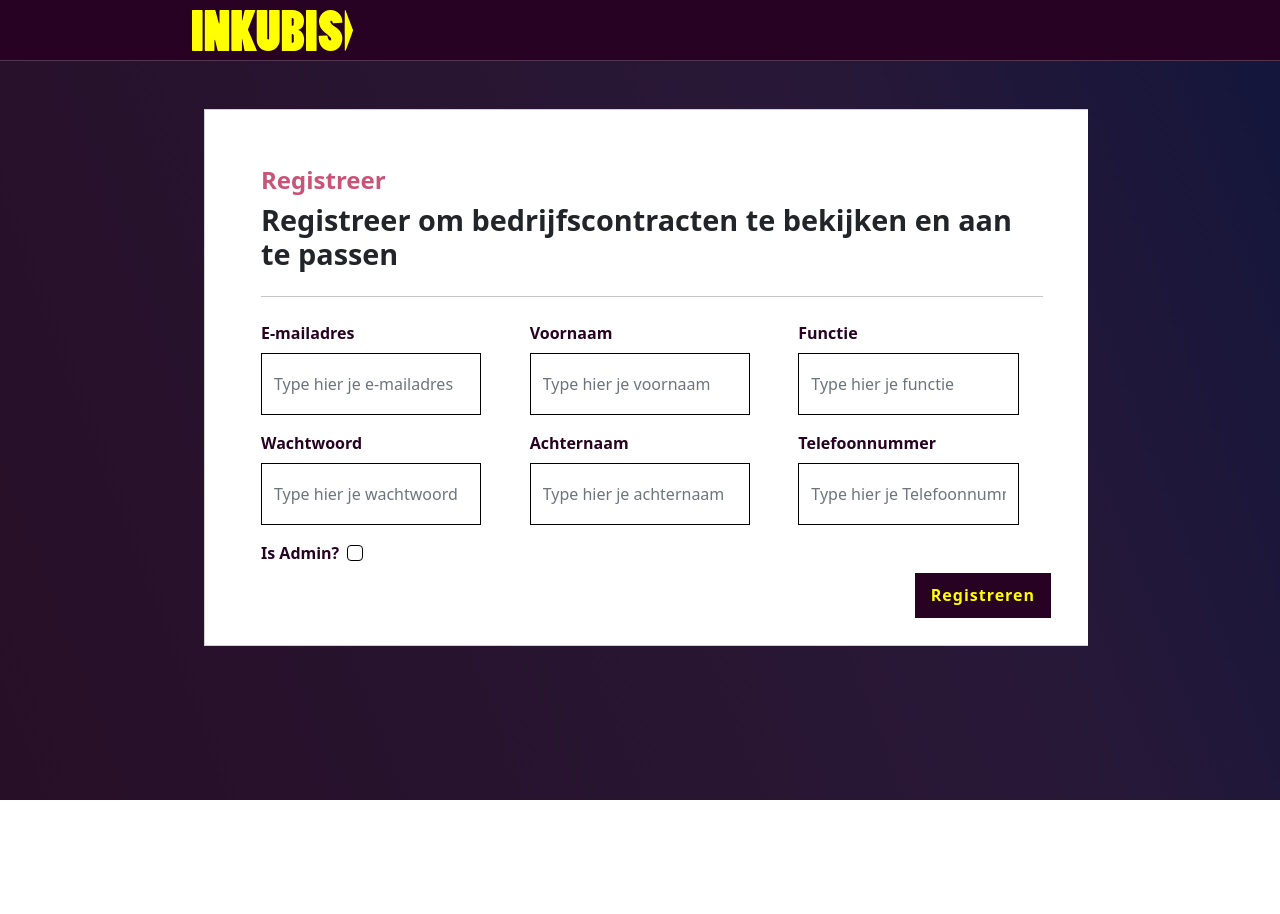
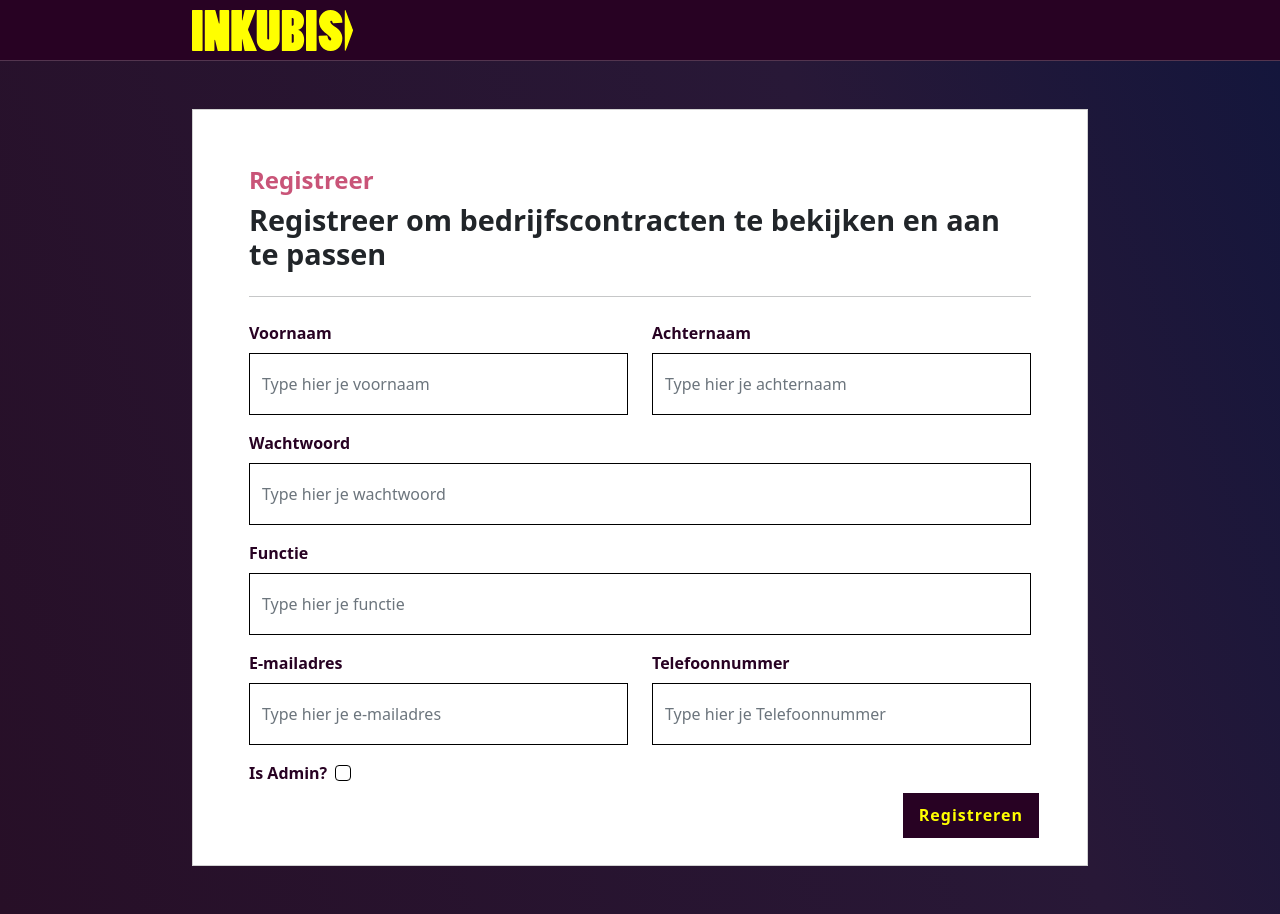
Before and after one commit to kevinvgils/Inkubis-app-frontend, an Angular app: page /register in a window 1280 px wide. Before the commit the page ends 800 px from the top, so only its background shows below. Built offline with nearby package versions, Linux system fonts and the light colour scheme.

Commit message:
Fix layout etc

```diff
--- a/src/app/components/auth/register/register.component.css
+++ b/src/app/components/auth/register/register.component.css
@@ -18,7 +18,6 @@ hr {
 }
 
 .card {
-  max-height: 40rem;
   display: flex;
   min-width: 70vw;
 }
@@ -30,14 +29,7 @@ input {
 }
 
 .form-control {
-  width: 90%;
   font-size: 1rem;
-}
-
-.abs:hover {
-  transition: 0.5s;
-  background-color: #c95478;
-  transform: scale(1.02);
 }
 
 .abs {
--- a/src/app/components/auth/register/register.component.html
+++ b/src/app/components/auth/register/register.component.html
@@ -1,8 +1,7 @@
 <div class="d-flex overflow-hidden">
     <div class="container my-5">
-        <!-- <div class="row justify-content-center"> -->
         <div class="row">
-            <div class="col-md-9">
+            <div class="col-md-9 p-0">
                 <div class="card rounded-0">
                     <div class="card-body m-2 p-5">
                         <h6 class="login-preTitle">Registreer</h6>
@@ -13,7 +12,63 @@
                         <form #registerForm="ngForm" name="form" (ngSubmit)="onSubmit()" novalidate
                             class="mb-3 mt-md-4">
                             <div class="row">
-                                <div class="col-4">
+                                <div class="col-6">
+                                    <div class="mb-3">
+                                        <label for="firstName" class="form-label">Voornaam</label>
+                                        <input type="text" class="form-control" id="firstName" name="firstName"
+                                            placeholder="Type hier je voornaam" [(ngModel)]="formData.firstName"
+                                            #firstName="ngModel" minlength="3" required [ngClass]="{
+                                            'is-invalid': firstName.invalid && firstName.touched
+                                        }" />
+                                        <div *ngIf="firstName.invalid && firstName.touched" class="invalid-feedback">
+                                            <div *ngIf="firstName.errors!['required']">
+                                                Voornaam is verplicht
+                                            </div>
+                                            <div *ngIf="firstName.errors!['minlength']">
+                                                Voornaam moet minimaal 3 karakters hebben.
+                                            </div>
+                                        </div>
+                                    </div>
+                                </div>
+                                <div class="col">
+                                    <div class="mb-3">
+                                        <label for="lastName" class="form-label">Achternaam</label>
+                                        <input type="lastName" class="form-control" id="lastName" name="lastName"
+                                            placeholder="Type hier je achternaam" class="form-control"
+                                            [(ngModel)]="formData.lastName" #lastName="ngModel" [ngClass]="{
+                                        'is-invalid': lastName.invalid && lastName.touched
+                                    }" />
+                                    </div>
+                                </div>
+                            </div>
+                            <div class="row">
+                                <div class="col-12">
+                                    <div class="mb-3">
+                                        <label for="password" class="form-label">Wachtwoord</label>
+                                        <input type="password" class="form-control" id="password" name="password"
+                                            placeholder="Type hier je wachtwoord" class="form-control"
+                                            [(ngModel)]="formData.password" #password="ngModel" minlength="3" required
+                                            [ngClass]="{
+                                        'is-invalid': password.invalid && password.touched
+                                    }" />
+                                        <div *ngIf="password.invalid && password.touched" class="invalid-feedback">
+                                            <div *ngIf="password.errors!['required']">
+                                                Wachtwoord is verplicht
+                                            </div>
+                                            <div *ngIf="password.errors!['minlength']">
+                                                Wachtwoord moet minimaal 3 karakters hebben.
+                                            </div>
+                                        </div>
+                                    </div>
+                                </div>
+                                <div class="col-12">
+                                    <div class="mb-3 ">
+                                        <label for="function" class="form-label">Functie</label>
+                                        <input type="function" class="form-control" id="function"
+                                            placeholder="Type hier je functie" />
+                                    </div>
+                                </div>
+                                <div class="col-6">
                                     <div class="mb-3">
                                         <label for="emailAddress" class="form-label">E-mailadres</label>
                                         <input type="text" class="form-control" id="emailAddress" name="emailAddress"
@@ -32,63 +87,7 @@
                                         </div>
                                     </div>
                                 </div>
-                                <div class="col-4">
-                                    <div class="mb-3">
-                                        <label for="firstName" class="form-label">Voornaam</label>
-                                        <input type="text" class="form-control" id="firstName" name="firstName"
-                                            placeholder="Type hier je voornaam" [(ngModel)]="formData.firstName"
-                                            #firstName="ngModel" minlength="3" required [ngClass]="{
-                                            'is-invalid': firstName.invalid && firstName.touched
-                                        }" />
-                                        <div *ngIf="firstName.invalid && firstName.touched" class="invalid-feedback">
-                                            <div *ngIf="firstName.errors!['required']">
-                                                Voornaam is verplicht
-                                            </div>
-                                            <div *ngIf="firstName.errors!['minlength']">
-                                                Voornaam moet minimaal 3 karakters hebben.
-                                            </div>
-                                        </div>
-                                    </div>
-                                </div>
-                                <div class="col-4">
-                                    <div class="mb-3 ">
-                                        <label for="function" class="form-label">Functie</label>
-                                        <input type="function" class="form-control" id="function"
-                                            placeholder="Type hier je functie" />
-                                    </div>
-                                </div>
-                            </div>
-                            <div class="row">
-                                <div class="col-4">
-                                    <div class="mb-3">
-                                        <label for="password" class="form-label">Wachtwoord</label>
-                                        <input type="password" class="form-control" id="password" name="password"
-                                            placeholder="Type hier je wachtwoord" class="form-control"
-                                            [(ngModel)]="formData.password" #password="ngModel" minlength="3" required
-                                            [ngClass]="{
-                                        'is-invalid': password.invalid && password.touched
-                                    }" />
-                                        <div *ngIf="password.invalid && password.touched" class="invalid-feedback">
-                                            <div *ngIf="password.errors!['required']">
-                                                Wachtwoord is verplicht
-                                            </div>
-                                            <div *ngIf="password.errors!['minlength']">
-                                                Wachtwoord moet minimaal 3 karakters hebben.
-                                            </div>
-                                        </div>
-                                    </div>
-                                </div>
-                                <div class="col">
-                                    <div class="mb-3">
-                                        <label for="lastName" class="form-label">Achternaam</label>
-                                        <input type="lastName" class="form-control" id="lastName" name="lastName"
-                                            placeholder="Type hier je achternaam" class="form-control"
-                                            [(ngModel)]="formData.lastName" #lastName="ngModel" [ngClass]="{
-                                        'is-invalid': lastName.invalid && lastName.touched
-                                    }" />
-                                    </div>
-                                </div>
-                                <div class="col-4">
+                                <div class="col-6">
                                     <div class="mb-3">
                                         <label for="phoneNumber" class="form-label">Telefoonnummer</label>
                                         <input type="phoneNumber" class="form-control" id="phoneNumber"
--- a/src/styles.css
+++ b/src/styles.css
@@ -1,45 +1,51 @@
 /* You can add global styles to this file, and also import other style files */
-*{
+* {
   padding: 0px;
   margin: 0px;
 }
-html{
+html {
   font-size: 16px;
 }
-h1, h2, h3, h4, h5, h6{
+h1,
+h2,
+h3,
+h4,
+h5,
+h6 {
   font-weight: 700 !important;
 }
-h1{
+h1 {
   font-size: 4rem !important; /*64px*/
   color: #ffff00;
 }
-h2{
+h2 {
   font-size: 1.75rem !important; /*28px*/
   color: #280223;
 }
-h5{
+h5 {
   font-size: 1.5rem !important; /*24px*/
   color: #280223;
 }
-h5.preTitle{
+h5.preTitle {
   font-size: 1rem !important; /*16px*/
   color: #c95478;
 }
 
-button{
+button {
   padding: 10.5px 16px;
   font-weight: 900;
   font-size: 12px;
   letter-spacing: 1px;
   text-transform: uppercase;
   border: none;
+  cursor: pointer;
 }
 
-button.yellow{
+button.yellow {
   background-color: #ffff00;
   color: #280223;
 }
-button.purple{
+button.purple {
   background-color: #280223;
   color: #ffff00;
 }
```
Lines whose indentation alone changed are shown as unchanged.
